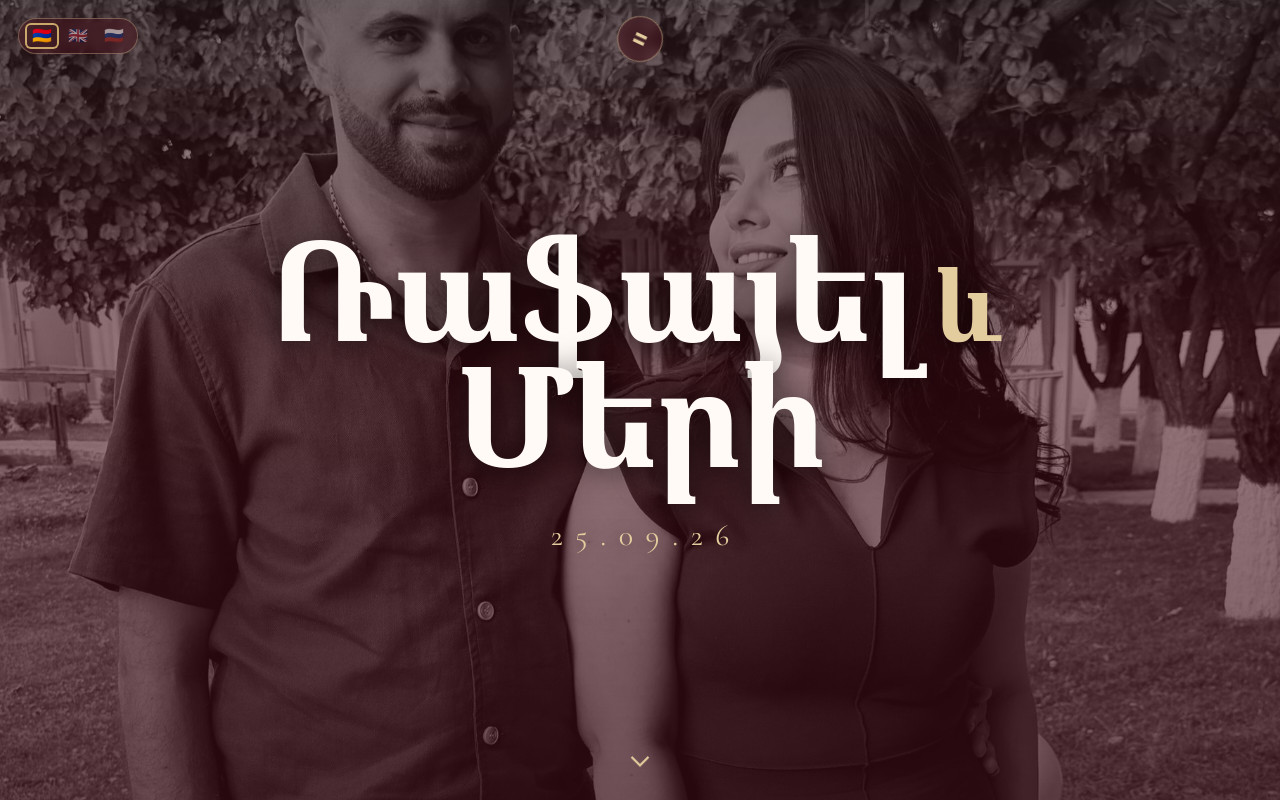
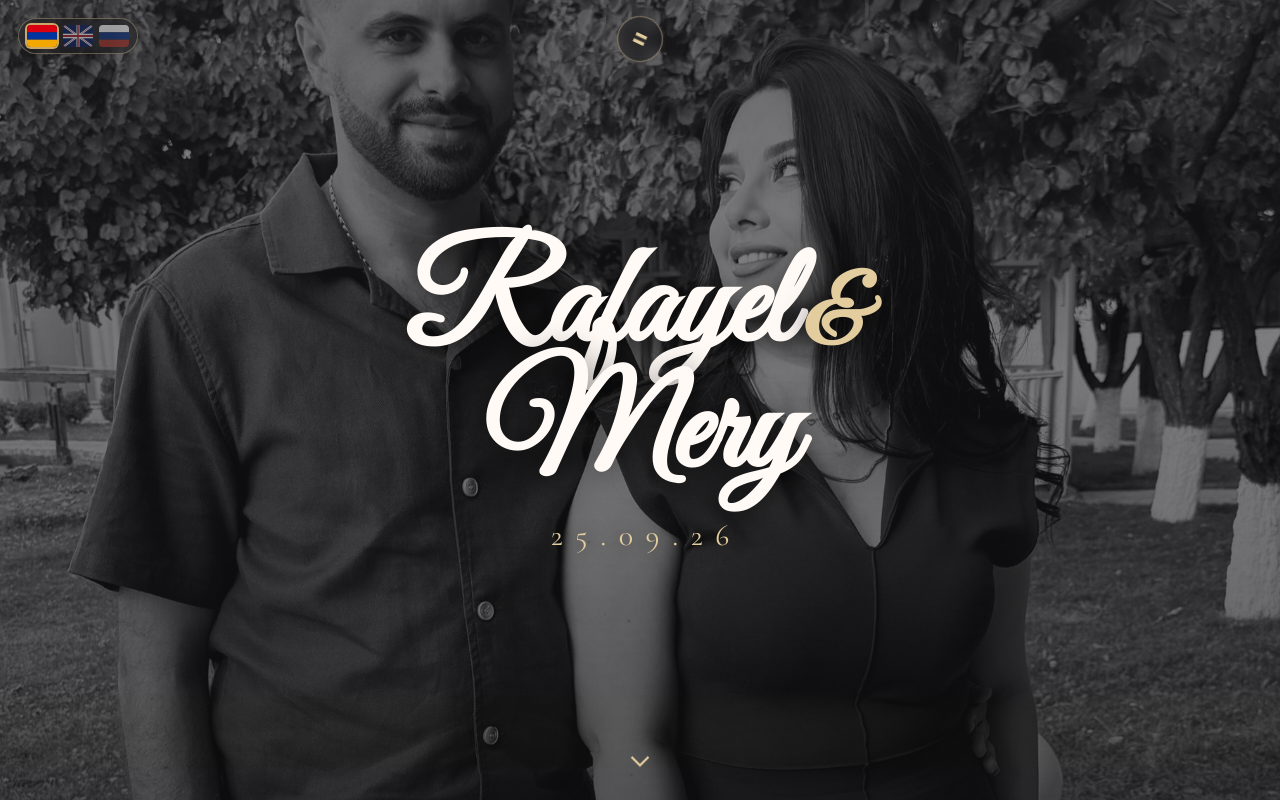
Before and after one commit to poghosyannn-rpr/RafayelAndMery, a website: page index.html in a window 1280 px wide. Both pictures are taken after a click on the button "Open invitation". Shown: the top 800 px of the page. Drawn offline with nearby package versions, Linux system fonts and the light colour scheme.

Commit message:
change theme

```diff
--- a/admin.html
+++ b/admin.html
@@ -10,8 +10,8 @@
   <link href="https://fonts.googleapis.com/css2?family=Cormorant+Garamond:wght@400;500;600&family=Great+Vibes&family=Noto+Serif+Armenian:wght@400;500;600&display=swap" rel="stylesheet">
   <!-- ?v= forces browsers to fetch the new file instead of a stale cached copy.
        Bump the number whenever these files change. -->
-  <link rel="stylesheet" href="css/styles.css?v=17" />
-  <link rel="stylesheet" href="css/admin.css?v=17" />
+  <link rel="stylesheet" href="css/styles.css?v=19" />
+  <link rel="stylesheet" href="css/admin.css?v=19" />
   <script>
     /* Inline on purpose: this runs even if an external script fails to load or
        throws, so a broken page can never look like "nothing happened". */
@@ -268,7 +268,7 @@
     </section>
   </main>
 
-  <script src="js/admin.js?v=17"></script>
-  <script src="js/seating.js?v=17"></script>
+  <script src="js/admin.js?v=19"></script>
+  <script src="js/seating.js?v=19"></script>
 </body>
 </html>
--- a/css/styles.css
+++ b/css/styles.css
@@ -1,17 +1,23 @@
 /* ==========================================================================
    Rafayel & Mery — Wedding invitation
-   Palette: burgundy & blush-gold
+   Palette: charcoal grey & gold (admin.html keeps its own burgundy palette —
+   see the :root block in css/admin.css, which redeclares every variable used
+   here so this file's colors never leak into the admin dashboard)
    ========================================================================== */
 :root{
-  --wine:      #6e1423;
-  --wine-deep: #4a0e18;
-  --wine-soft: #8c1c30;
-  --blush:     #f4d9d9;
-  --blush-2:   #f7e7e4;
+  /* Dark charcoal/grey main color; gold accent kept as-is. Named --wine* etc.
+     for historical reasons (dozens of var() references below) but now hold
+     neutral greys — see the rgba() triples further down for the same shift
+     applied to hardcoded translucent overlays. */
+  --wine:      #3a3a3f;
+  --wine-deep: #1a1a1d;
+  --wine-soft: #4c4c53;
+  --blush:     #e7e3df;
+  --blush-2:   #efece8;
   --gold:      #c9a86a;
   --gold-lt:   #e3cd9e;
   --cream:     #faf5ef;
-  --ink:       #2a1418;
+  --ink:       #201f22;
   --white:     #fffaf6;
 
   --serif:  "Cormorant Garamond", "Noto Serif Armenian", Georgia, serif;
@@ -49,7 +55,7 @@ body.sealed{ overflow:hidden; height:100vh; }
 .page-bg-overlay{
   position:fixed; inset:0; z-index:1; pointer-events:none;
   background:
-    linear-gradient(180deg, rgba(42,20,24,.60) 0%, rgba(74,14,24,.52) 45%, rgba(58,12,22,.68) 100%);
+    linear-gradient(180deg, rgba(32,31,34,.60) 0%, rgba(26,26,29,.52) 45%, rgba(18,18,20,.68) 100%);
 }
 @keyframes kenburns{ from{ transform:scale(1.02);} to{ transform:scale(1.15);} }
 
@@ -60,7 +66,7 @@ button{ font-family:inherit; cursor:pointer; }
 .lang{
   position:fixed; top:18px; left:18px; z-index:60;
   display:flex; gap:6px;
-  background:rgba(74,14,24,.42);
+  background:rgba(26,26,29,.42);
   backdrop-filter:blur(6px);
   padding:6px 8px; border-radius:999px;
   border:1px solid rgba(227,205,158,.35);
@@ -70,9 +76,10 @@ button{ font-family:inherit; cursor:pointer; }
 .opened .lang{ opacity:1; transform:none; pointer-events:auto; }
 .lang button{
   width:30px; height:22px; border:0; border-radius:4px; padding:0;
-  background:transparent; font-size:16px; line-height:1; opacity:.55;
+  background:transparent; line-height:1; opacity:.55; overflow:hidden;
   transition:opacity .25s, transform .25s; filter:grayscale(.3);
 }
+.lang button svg{ width:100%; height:100%; display:block; }
 .lang button:hover{ opacity:.9; transform:translateY(-1px); }
 .lang button.active{ opacity:1; filter:none; box-shadow:0 0 0 2px var(--gold); }
 
@@ -81,7 +88,7 @@ button{ font-family:inherit; cursor:pointer; }
   position:fixed; top:16px; left:50%; transform:translateX(-50%);
   z-index:60; width:46px; height:46px; border-radius:50%;
   border:1px solid rgba(227,205,158,.5);
-  background:rgba(74,14,24,.42); backdrop-filter:blur(6px);
+  background:rgba(26,26,29,.42); backdrop-filter:blur(6px);
   color:var(--gold-lt); display:grid; place-items:center;
   opacity:0; transition:opacity .6s var(--ease) .3s; pointer-events:none;
 }
@@ -100,7 +107,7 @@ button{ font-family:inherit; cursor:pointer; }
   position:fixed; inset:0; z-index:50;
   display:grid; place-items:center;
   background:
-     radial-gradient(120% 90% at 50% 10%, #7d2233 0%, #5a1524 45%, #3d0d18 100%);
+     radial-gradient(120% 90% at 50% 10%, #45454b 0%, #2c2c30 45%, #1a1a1d 100%);
   transition:opacity 1s var(--ease), visibility 1s var(--ease);
   padding:20px;
 }
@@ -115,7 +122,7 @@ button{ font-family:inherit; cursor:pointer; }
 }
 .env-note{
   position:absolute; bottom:8vh; left:0; right:0; text-align:center;
-  color:rgba(244,217,217,.82); font-size:clamp(14px,2.4vw,18px);
+  color:rgba(231,227,223,.82); font-size:clamp(14px,2.4vw,18px);
   line-height:1.7; max-width:620px; margin:0 auto; padding:0 22px;
   animation:floatIn 1s var(--ease) .2s both;
 }
@@ -129,20 +136,20 @@ button{ font-family:inherit; cursor:pointer; }
 /* envelope body */
 .env-body{
   position:absolute; inset:0; border-radius:8px;
-  background:linear-gradient(150deg, #8a4a3c, #6f3226);
+  background:linear-gradient(150deg, #4a4a50, #2c2c30);
   overflow:hidden;
 }
 /* the two side triangles + bottom (static paper look) */
 .env-body::before{ /* left/right V from bottom */
   content:""; position:absolute; inset:0;
   background:
-    linear-gradient(45deg,  #7a3a2e 0 50%, transparent 50%) bottom left /50% 100% no-repeat,
-    linear-gradient(-45deg, #7a3a2e 0 50%, transparent 50%) bottom right/50% 100% no-repeat;
+    linear-gradient(45deg,  #3a3a40 0 50%, transparent 50%) bottom left /50% 100% no-repeat,
+    linear-gradient(-45deg, #3a3a40 0 50%, transparent 50%) bottom right/50% 100% no-repeat;
   opacity:.9;
 }
 .env-body::after{ /* bottom triangle */
   content:""; position:absolute; left:0; right:0; bottom:0; top:0;
-  background:linear-gradient(to top, #62291f 0 0) no-repeat;
+  background:linear-gradient(to top, #1f1f22 0 0) no-repeat;
   clip-path:polygon(0 100%, 100% 100%, 50% 42%);
 }
 /* letter that slides up */
@@ -156,7 +163,7 @@ button{ font-family:inherit; cursor:pointer; }
 /* top flap (opens) */
 .env-flap{
   position:absolute; left:0; right:0; top:0; height:60%;
-  background:linear-gradient(165deg,#9a5748,#7a3a2e);
+  background:linear-gradient(165deg,#55555c,#3a3a40);
   clip-path:polygon(0 0, 100% 0, 50% 100%);
   transform-origin:top; transform:rotateX(0deg);
   transition:transform .8s var(--ease); z-index:5;
@@ -169,7 +176,7 @@ button{ font-family:inherit; cursor:pointer; }
 .seal{
   position:absolute; left:50%; top:52%; transform:translate(-50%,-50%);
   width:92px; height:92px; border-radius:50%; z-index:7;
-  background:radial-gradient(circle at 35% 30%, #a5324a, #6e1423 70%, #4a0e18);
+  background:radial-gradient(circle at 35% 30%, #55555c, #2e2e33 70%, #1a1a1d);
   display:grid; place-items:center; color:var(--gold-lt);
   box-shadow:0 6px 16px rgba(0,0,0,.45), inset 0 0 12px rgba(0,0,0,.4);
   font-family:var(--script); font-size:26px;
@@ -279,7 +286,7 @@ button{ font-family:inherit; cursor:pointer; }
 .cd-cell{
   width:clamp(64px,18vw,110px); aspect-ratio:1; border-radius:50%;
   border:1px solid rgba(227,205,158,.55); display:grid; place-items:center; align-content:center;
-  color:var(--white); background:rgba(74,14,24,.28); backdrop-filter:blur(3px);
+  color:var(--white); background:rgba(26,26,29,.28); backdrop-filter:blur(3px);
 }
 .cd-num{ font-size:clamp(24px,6vw,44px); line-height:1; }
 .cd-lbl{ font-size:clamp(10px,2vw,13px); letter-spacing:.08em; text-transform:uppercase; opacity:.8; margin-top:6px; }
@@ -295,13 +302,13 @@ button{ font-family:inherit; cursor:pointer; }
 .stepper{ display:flex; align-items:center; gap:14px; flex-wrap:wrap; }
 .step-btn{
   width:42px; height:42px; border-radius:50%; font-size:22px; line-height:1;
-  border:1px solid rgba(227,205,158,.6); background:rgba(74,14,24,.3);
+  border:1px solid rgba(227,205,158,.6); background:rgba(26,26,29,.3);
   color:var(--gold-lt); display:grid; place-items:center;
   transition:background .25s, color .25s, transform .2s;
 }
 .step-btn:hover{ background:var(--gold-lt); color:var(--wine-deep); }
 .step-btn:active{ transform:scale(.92); }
-.step-btn:disabled{ opacity:.35; cursor:default; background:rgba(74,14,24,.3); color:var(--gold-lt); }
+.step-btn:disabled{ opacity:.35; cursor:default; background:rgba(26,26,29,.3); color:var(--gold-lt); }
 .step-val{
   min-width:52px; text-align:center; font-size:30px; color:var(--white);
   font-family:var(--serif);
--- a/index.html
+++ b/index.html
@@ -8,7 +8,7 @@
   <link rel="preconnect" href="https://fonts.googleapis.com">
   <link rel="preconnect" href="https://fonts.gstatic.com" crossorigin>
   <link href="https://fonts.googleapis.com/css2?family=Cormorant+Garamond:wght@400;500;600&family=Great+Vibes&family=Noto+Serif+Armenian:wght@400;500;600&display=swap" rel="stylesheet">
-  <link rel="stylesheet" href="css/styles.css?v=17" />
+  <link rel="stylesheet" href="css/styles.css?v=19" />
 </head>
 <body class="sealed">
 
@@ -21,10 +21,34 @@
   <div class="page-bg-overlay" aria-hidden="true"></div>
 
   <!-- ===== Language switcher ===== -->
+  <!-- Flags are drawn as inline SVG, not emoji: flag emoji (regional-indicator
+       sequences) render blank/"tofu" on a lot of Windows Chrome installs, which
+       rely on the OS emoji font rather than bundling their own. SVG renders the
+       same everywhere. -->
   <nav class="lang" aria-label="Language">
-    <button data-lang="am" class="active" title="Հայերեն">🇦🇲</button>
-    <button data-lang="en" title="English">🇬🇧</button>
-    <button data-lang="ru" title="Русский">🇷🇺</button>
+    <button data-lang="am" class="active" title="Հայերեն" aria-label="Հայերեն">
+      <svg viewBox="0 0 60 30" preserveAspectRatio="none" aria-hidden="true">
+        <rect width="60" height="10" y="0"  fill="#D90012"/>
+        <rect width="60" height="10" y="10" fill="#0033A0"/>
+        <rect width="60" height="10" y="20" fill="#F2A800"/>
+      </svg>
+    </button>
+    <button data-lang="en" title="English" aria-label="English">
+      <svg viewBox="0 0 60 30" preserveAspectRatio="none" aria-hidden="true">
+        <rect width="60" height="30" fill="#00247d"/>
+        <path d="M0,0 L60,30 M60,0 L0,30" stroke="#fff" stroke-width="3"/>
+        <path d="M0,0 L60,30 M60,0 L0,30" stroke="#cf142b" stroke-width="1"/>
+        <path d="M30,0 V30 M0,15 H60" stroke="#fff" stroke-width="6"/>
+        <path d="M30,0 V30 M0,15 H60" stroke="#cf142b" stroke-width="3"/>
+      </svg>
+    </button>
+    <button data-lang="ru" title="Русский" aria-label="Русский">
+      <svg viewBox="0 0 60 30" preserveAspectRatio="none" aria-hidden="true">
+        <rect width="60" height="10" y="0"  fill="#FFFFFF"/>
+        <rect width="60" height="10" y="10" fill="#0039A6"/>
+        <rect width="60" height="10" y="20" fill="#D52B1E"/>
+      </svg>
+    </button>
   </nav>
 
   <!-- ===== Music toggle ===== -->
@@ -188,7 +212,7 @@
     </footer>
   </main>
 
-  <script src="js/i18n.js?v=17"></script>
-  <script src="js/main.js?v=17"></script>
+  <script src="js/i18n.js?v=19"></script>
+  <script src="js/main.js?v=19"></script>
 </body>
 </html>
--- a/js/i18n.js
+++ b/js/i18n.js
@@ -12,9 +12,9 @@ window.I18N = {
     envelope_note: "Այս հրավերը Դուք պատահական չեք ստացել։ Մեզ համար կարևոր է, որ այս յուրահատուկ օրը մեր կողքին լինեն ամենամոտ մարդիկ։",
 
     /* Hero */
-    name_1: "Ռաֆայել",
-    amp:    "և",
-    name_2: "Մերի",
+    name_1: "Rafayel",
+    amp:    "&",
+    name_2: "Mery",
     date:   "25.09.26",
 
     /* Invitation message */
```
Also changed, not shown: assets/img/IMG_2787_old.JPG (added), 1 other file.
